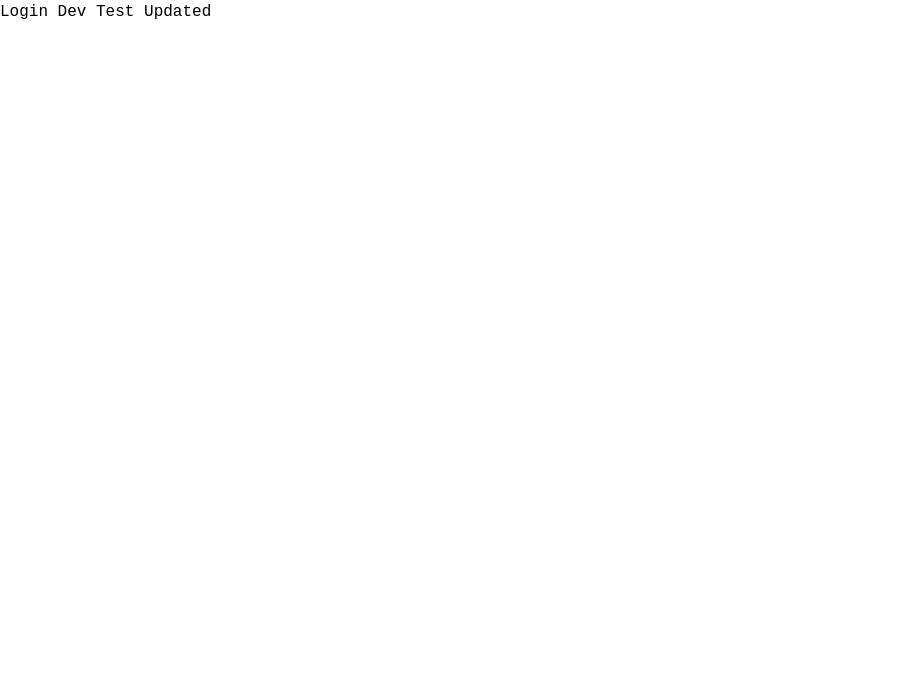
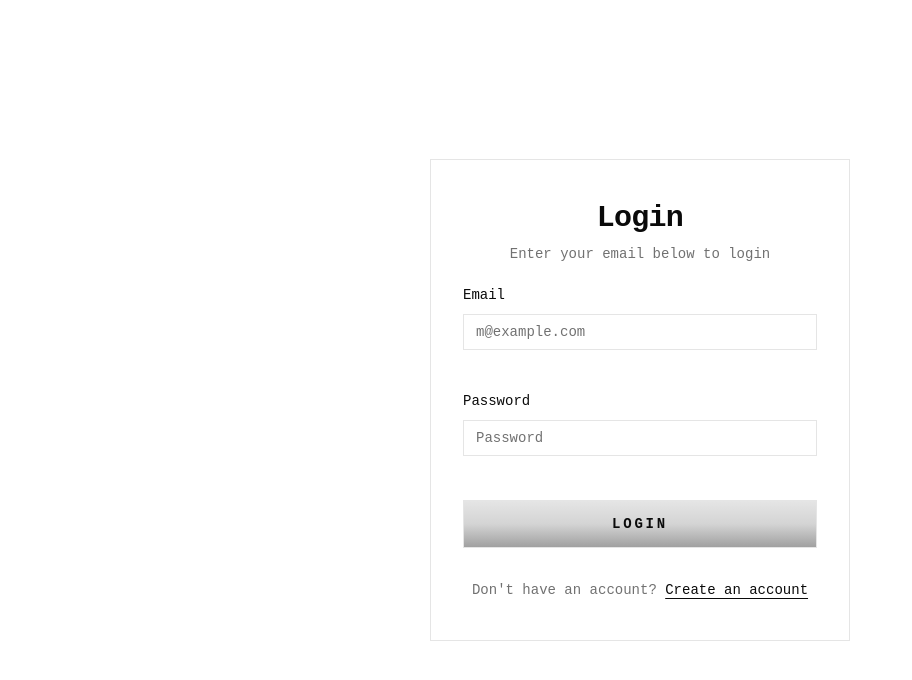
Before and after one commit to moiskillnadne/gipiti-front, a React (Vite) app: page /login in a window 1280 px wide. Shown: the top 680 px of the page, without its empty margins (0-912 px from the left). Built offline with nearby package versions, Linux system fonts and the light colour scheme.

Commit message:
Feature: LoginPage

```diff
--- a/src/pages/Login.tsx
+++ b/src/pages/Login.tsx
@@ -1,7 +1,9 @@
+import { LoginForm } from "../widget/LoginForm"
+
 export const Login = () => {
   return (
-    <div>
-      <h1>Login Dev Test Updated</h1>
+    <div className="min-h-dvh bg-background text-foreground flex items-center justify-center px-4 py-12 sm:py-16">
+      <LoginForm />
     </div>
   )
 }
--- a/src/router/index.tsx
+++ b/src/router/index.tsx
@@ -8,21 +8,7 @@ export const Router = () => {
   return (
     <Routes>
       <Route index path="/login" element={<Login />} />
-      <Route path="signup" element={<Signup />} />
-
-
-      {/* <Route path="about" element={<About />} /> */}
-
-      {/* <Route element={<AuthLayout />}>
-        <Route path="login" element={<Login />} />
-        <Route path="register" element={<Register />} />
-      </Route>
-
-      <Route path="concerts">
-        <Route index element={<ConcertsHome />} />
-        <Route path=":city" element={<City />} />
-        <Route path="trending" element={<Trending />} />
-      </Route> */}
+      <Route path="/signup" element={<Signup />} />
 
       <Route path="*" element={<ErrorPage />} />
     </Routes>
--- /dev/null
+++ b/src/widget/LoginForm/index.tsx
@@ -0,0 +1,72 @@
+import { useState } from "react";
+import { EmailInput } from "../../shared/components/input/EmailInput";
+import { PasswordInput } from "../../shared/components/input/PasswordInput";
+import { Link } from "react-router-dom";
+
+export const LoginForm = () => {
+  const [email, setEmail] = useState("");
+  const [password, setPassword] = useState("");
+  const [isLoading, setIsLoading] = useState(false);
+
+  const handleSubmit = async (e: React.FormEvent<HTMLFormElement>) => {
+    e.preventDefault();
+    setIsLoading(true);
+
+    // TODO: заменить на реальную логику авторизации
+    console.log("Login attempt:", { email, password });
+
+    setTimeout(() => {
+      setIsLoading(false);
+    }, 1000);
+  };
+
+  return (
+    <div className="w-full max-w-[420px]">
+        <div className="bg-card border border-border rounded-[var(--radius-lg)] px-6 py-8 sm:px-8 sm:py-10 shadow-sm">
+          <div className="text-center">
+            <h1 className="text-3xl font-semibold tracking-tight">Login</h1>
+            <p className="mt-2 text-sm text-muted-foreground">
+              Enter your email below to login
+            </p>
+          </div>
+
+          <form onSubmit={handleSubmit} className="mt-6 space-y-5">
+            <EmailInput
+              value={email}
+              setValue={setEmail}
+              label="Email"
+              required
+              placeholder="m@example.com"
+            />
+
+            <PasswordInput
+              value={password}
+              setValue={setPassword}
+              label="Password"
+              required
+              placeholder="Password"
+              minLength={8}
+            />
+
+            <button
+              type="submit"
+              disabled={isLoading}
+              className="w-full h-12 inline-flex items-center justify-center rounded-[var(--radius-lg)] border border-border bg-gradient-to-b from-neutral-200 via-neutral-300 to-neutral-400 text-sm font-semibold uppercase tracking-[0.2em] text-foreground shadow-sm transition-opacity hover:opacity-90 focus-visible:outline-none focus-visible:ring-2 ring-ring ring-offset-2 ring-offset-background disabled:opacity-50 disabled:pointer-events-none"
+            >
+              {isLoading ? "Logging in..." : "Login"}
+            </button>
+          </form>
+
+          <div className="mt-8 text-center text-sm text-muted-foreground">
+            Don't have an account?{" "}
+            <Link
+              to="/signup"
+              className="text-foreground underline underline-offset-4 focus-visible:outline-none focus-visible:ring-2 ring-ring ring-offset-2 ring-offset-background"
+            >
+              Create an account
+            </Link>
+          </div>
+         </div>
+       </div>
+  )
+}
```
